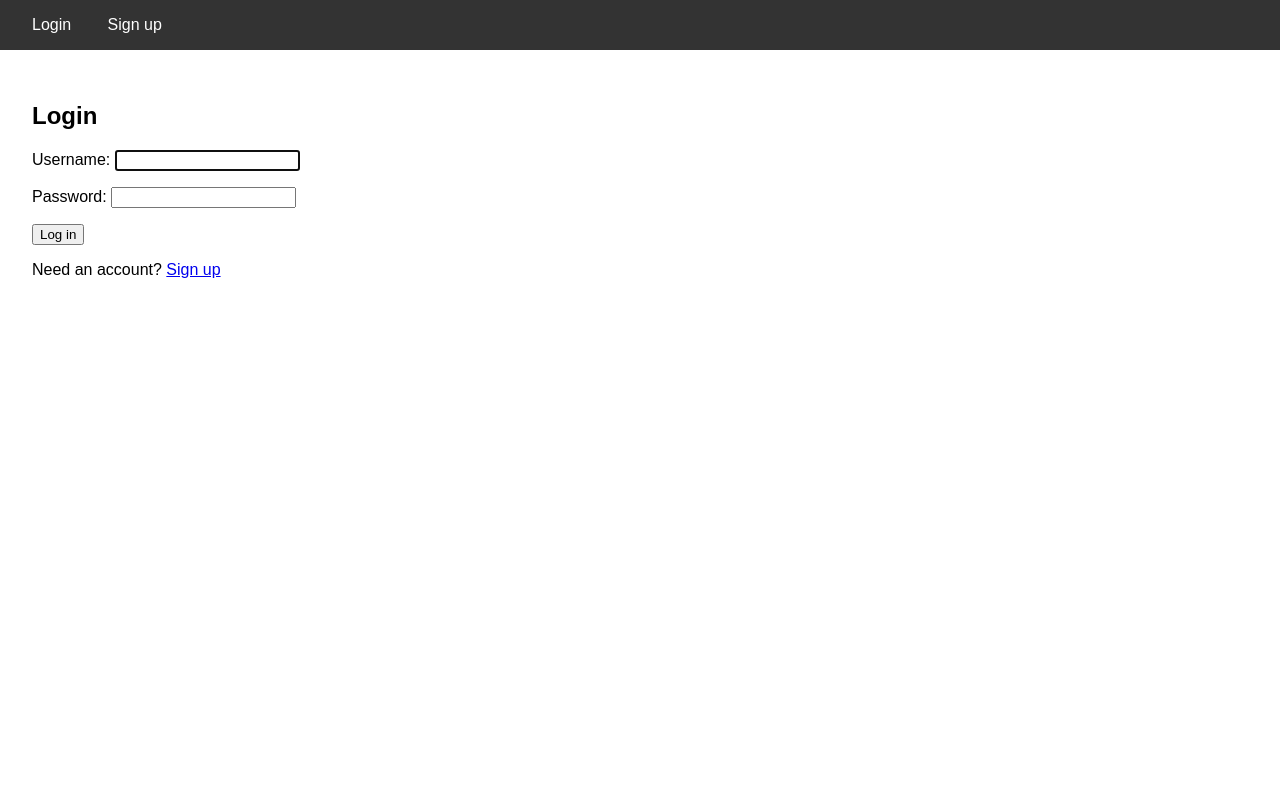
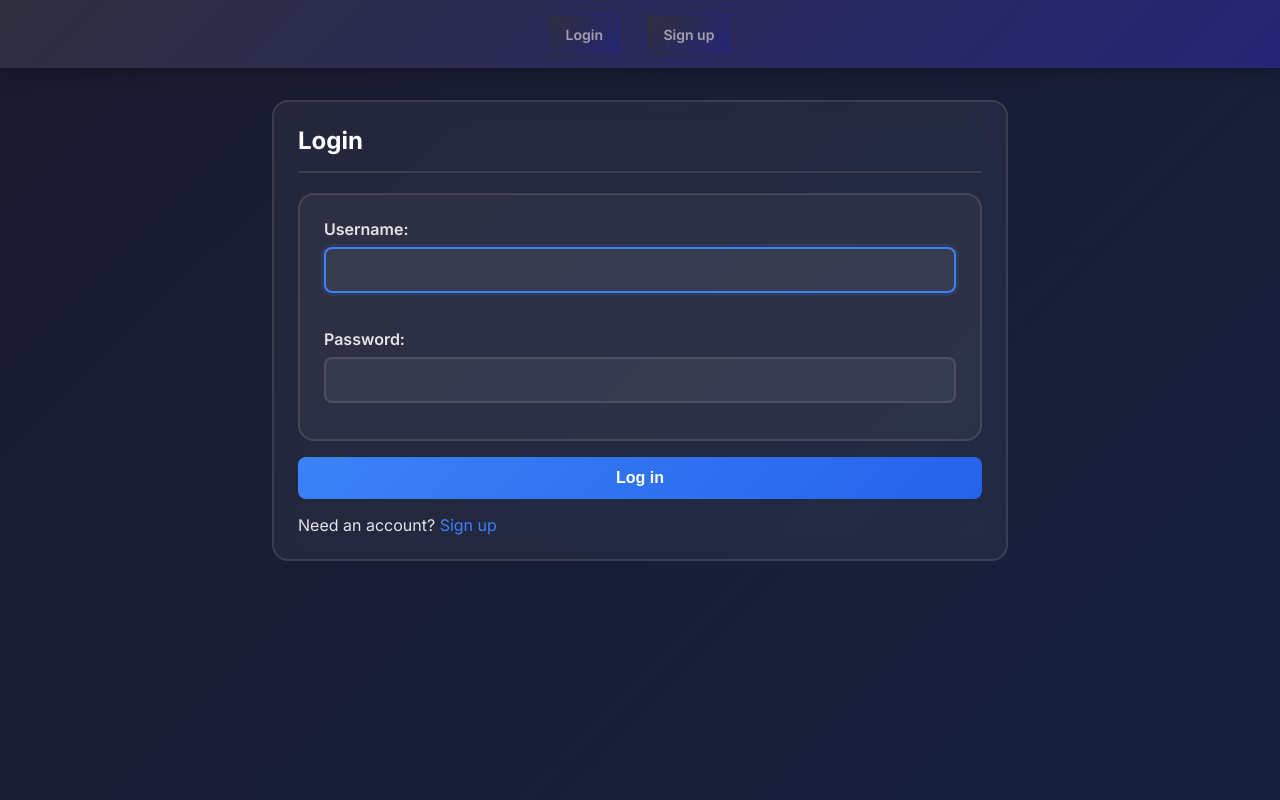
Before and after one commit to Samot428/DanceScheduleWeb, a Django app: page /accounts/login/ in a window 1280 px wide. Run offline with Django 5.2, Linux system fonts and the light colour scheme.

Commit message:
better login templates view styling

```diff
--- a/main/templates/base.html
+++ b/main/templates/base.html
@@ -1,30 +1,212 @@
 <!DOCTYPE html>
-<html>
+<html lang="en">
 <head>
-  <title>{% block title %}Dance Schedule{% endblock %}</title>
-  <style>
-    body { font-family: Arial, sans-serif; margin: 0; padding: 0; }
-    nav { background-color: #333; color: white; padding: 1rem; }
-    nav a { color: white; text-decoration: none; margin: 0 1rem; }
-    nav a:hover { text-decoration: underline; }
-    nav form { display: inline; }
-    nav button { background: none; border: none; color: white; cursor: pointer; text-decoration: underline; margin: 0 1rem; }
-    nav button:hover { text-decoration: underline; opacity: 0.8; }
-    .container { padding: 2rem; }
-  </style>
+    <meta charset="UTF-8">
+    <meta name="viewport" content="width=device-width, initial-scale=1.0">
+    <title>{% block title %}Dance Schedule{% endblock %}</title>
+    <link href="https://fonts.googleapis.com/css2?family=Inter:wght@400;500;600;700&display=swap" rel="stylesheet">
+    <style>
+        * { box-sizing: border-box; margin: 0; padding: 0; }
+
+        body {
+            font-family: 'Inter', -apple-system, BlinkMacSystemFont, 'Segoe UI', sans-serif;
+            background: linear-gradient(135deg, #1a1a2e 0%, #16213e 100%);
+            color: #e4e4e7;
+            min-height: 100vh;
+        }
+
+        nav {
+            background: linear-gradient(135deg, #2f2f3f 0%, #252575 100%);
+            padding: 24px 32px;
+            box-shadow: 0 4px 20px rgba(0, 0, 0, 0.3);
+            text-align: center;
+        }
+
+        nav a {
+            padding: 10px 18px;
+            background: linear-gradient(135deg, #2f2f3f 0%, #252575 100%);
+            border: 2px solid transparent;
+            border-radius: 8px;
+            color: #a1a1aa;
+            text-decoration: none;
+            transition: all 0.3s ease;
+            font-weight: 600;
+            font-size: 14px;
+            margin: 0 0.5rem;
+        }
+
+        nav a:hover {
+            background: rgba(255, 255, 255, 0.1);
+            color: #e4e4e7;
+        }
+
+        nav form {
+            display: inline;
+        }
+
+        nav button {
+            padding: 10px 18px;
+            background: linear-gradient(135deg, #2f2f3f 0%, #252575 100%);
+            border: 2px solid transparent;
+            border-radius: 8px;
+            color: #a1a1aa;
+            cursor: pointer;
+            transition: all 0.3s ease;
+            font-weight: 600;
+            font-size: 14px;
+            margin: 0 0.5rem;
+        }
+
+        nav button:hover {
+            background: rgba(255, 255, 255, 0.1);
+            color: #e4e4e7;
+        }
+
+        .container {
+            max-width: 800px;
+            margin: 0 auto;
+            padding: 32px;
+        }
+
+        .panel {
+            background: rgba(255, 255, 255, 0.05);
+            backdrop-filter: blur(10px);
+            border: 2px solid rgba(255, 255, 255, 0.1);
+            border-radius: 16px;
+            padding: 24px;
+            margin-bottom: 24px;
+        }
+
+        .panel h2 {
+            font-size: 24px;
+            font-weight: 700;
+            color: #fff;
+            margin-bottom: 20px;
+            padding-bottom: 16px;
+            border-bottom: 2px solid rgba(255, 255, 255, 0.1);
+        }
+
+        form {
+            display: flex;
+            flex-direction: column;
+            gap: 16px;
+        }
+
+        .auth-form {
+            /* max-width: 400px; */
+            margin: 0 auto;
+            /* align-items: center; */
+        }
+
+        .form-group {
+            margin-bottom: 16px;
+        }
+
+        label {
+            font-weight: 600;
+            color: #e4e4e7;
+        }
+
+
+        input[type="text"], input[type="password"], input[type="email"] {
+            padding: 12px;
+            border: 2px solid rgba(255, 255, 255, 0.1);
+            border-radius: 8px;
+            background: rgba(255, 255, 255, 0.05);
+            color: #e4e4e7;
+            font-size: 16px;
+        }
+
+        input[type="text"]:focus, input[type="password"]:focus, input[type="email"]:focus {
+            outline: none;
+            border-color: #3b82f6;
+            box-shadow: 0 0 0 3px rgba(59, 130, 246, 0.1);
+        }
+
+        .input-group {
+            background: rgba(125, 131, 127, 0.1);
+            padding: 12px;
+            border: 2px solid rgba(255, 255, 255, 0.1);
+            border-radius: 16px;
+        }
+
+        .input-container {
+            /* background: rgba(56, 51, 51, 0.08); */
+            border-radius: 6px;
+            padding: 12px;
+            display: flex;
+            flex-direction: column;
+            gap: 8px;
+            margin-bottom: 12px;
+        }
+
+        button[type="submit"] {
+            padding: 12px 24px;
+            background: linear-gradient(135deg, #3b82f6 0%, #2563eb 100%);
+            border: none;
+            border-radius: 8px;
+            color: white;
+            font-weight: 600;
+            font-size: 16px;
+            cursor: pointer;
+            transition: all 0.3s ease;
+        }
+
+        button[type="submit"]:hover {
+            background: linear-gradient(135deg, #2563eb 0%, #1d4ed8 100%);
+            box-shadow: 0 4px 12px rgba(59, 130, 246, 0.3);
+        }
+
+        .message {
+            padding: 12px;
+            border-radius: 8px;
+            margin-bottom: 16px;
+        }
+
+        .success {
+            background: rgba(34, 197, 94, 0.1);
+            border: 1px solid rgba(34, 197, 94, 0.3);
+            color: #22c55e;
+        }
+
+        .error {
+            background: rgba(239, 68, 68, 0.1);
+            border: 1px solid rgba(239, 68, 68, 0.3);
+            color: #ef4444;
+        }
+
+        a {
+            color: #3b82f6;
+            text-decoration: none;
+        }
+
+        a:hover {
+            text-decoration: underline;
+        }
+    </style>
 </head>
 <body>
   <nav>
     {% if user.is_authenticated %}
-      <span>Hi {{ user.username }}!</span>
+      <span style="color: white; font-weight: 600;">Hi {{ user.username }}!</span>
       <a href="{% url 'home' %}">Home</a>
-      <a href="{% url 'logout' %}">Logout</a>
+      <form method="post" action="{% url 'logout' %}">
+        {% csrf_token %}
+        <button type="submit">Logout</button>
+      </form>
     {% else %}
       <a href="{% url 'login' %}">Login</a>
       <a href="{% url 'signup' %}">Sign up</a>
     {% endif %}
   </nav>
   <div class="container">
+    {% if messages %}
+      {% for message in messages %}
+        <div class="message {% if message.tags %}{{ message.tags }}{% endif %}">
+          {{ message }}
+        </div>
+      {% endfor %}
+    {% endif %}
     {% block content %}{% endblock %}
   </div>
 </body>
--- a/main/templates/registration/logged_out.html
+++ b/main/templates/registration/logged_out.html
@@ -1,6 +1,8 @@
 {% extends "base.html" %}
 {% block title %}Logged out{% endblock %}
 {% block content %}
-<h2>You have been logged out.</h2>
-<p><a href="{% url 'login' %}">Log in again</a></p>
+<div class="panel">
+  <h2>You have been logged out.</h2>
+  <p><a href="{% url 'login' %}">Log in again</a></p>
+</div>
 {% endblock %}
--- a/main/templates/registration/login.html
+++ b/main/templates/registration/login.html
@@ -1,11 +1,22 @@
 {% extends "base.html" %}
 {% block title %}Login{% endblock %}
 {% block content %}
-<h2>Login</h2>
-<form method="post">
-  {% csrf_token %}
-  {{ form.as_p }}
-  <button type="submit">Log in</button>
+<div class="panel">
+  <h2>Login</h2>
+  <form method="post" class="auth-form">
+    {% csrf_token %}
+    <div class="input-group">
+        <div class="input-container">
+        <label for="{{ form.username.id_for_label }}">Username: </label>
+        {{ form.username }}
+        </div>
+        <div class="input-container">
+        <label for="{{ form.password.id_for_label }}">Password: </label>
+        {{ form.password }}
+        </div>
+    </div>
+    <button type="submit">Log in</button>
+    <p>Need an account? <a href="{% url 'signup' %}">Sign up</a></p>
 </form>
-<p>Need an account? <a href="{% url 'signup' %}">Sign up</a></p>
+</div>
 {% endblock %}
```
Also changed, not shown: main/templates/registration/signup.html (+25 -6 lines), db.sqlite3.
